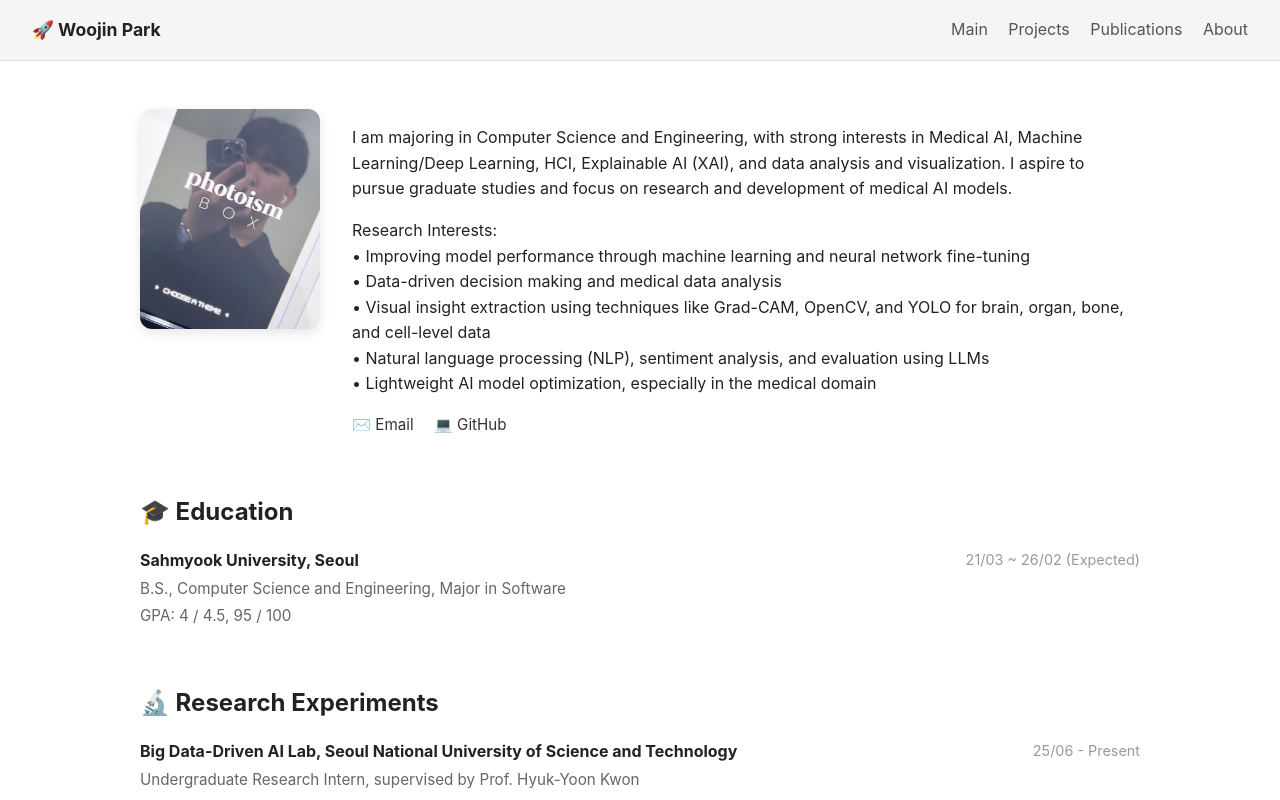
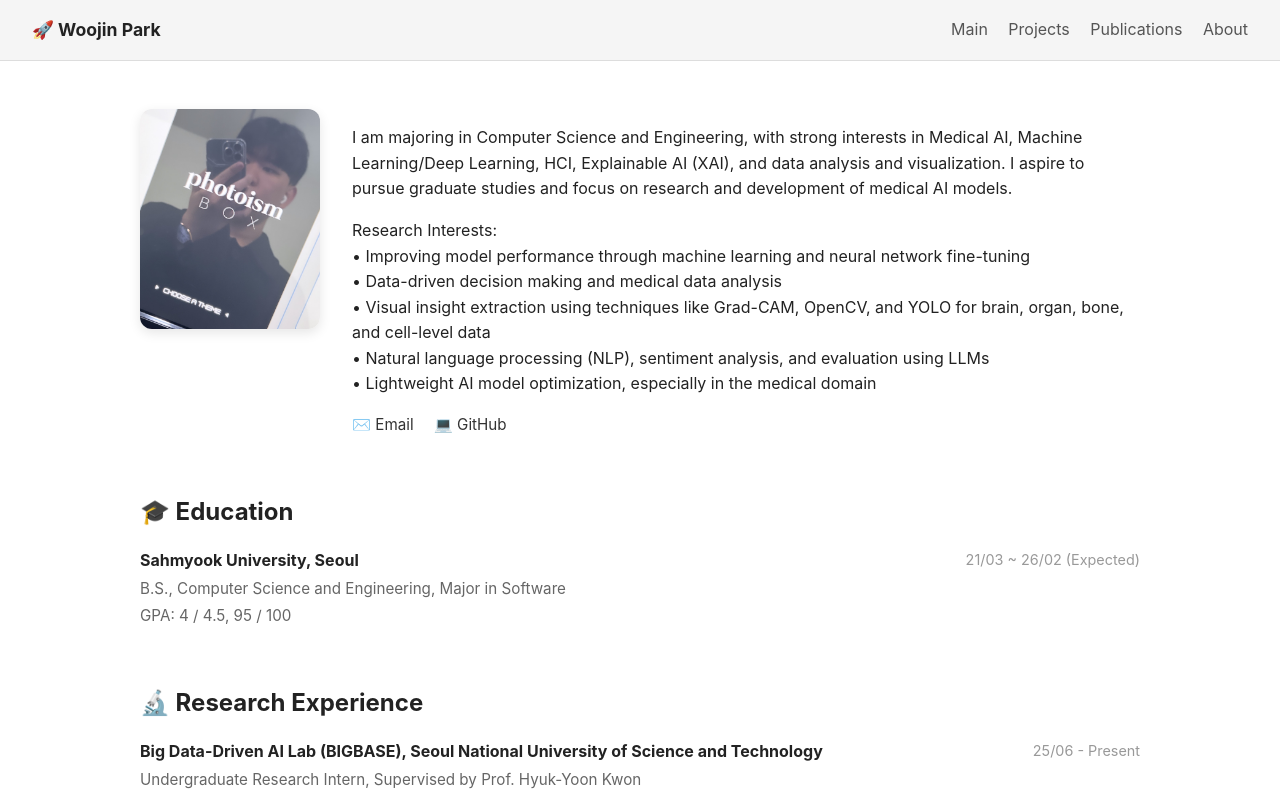
Before and after one commit to HenryPark62/HenryPark62.github.io, a plain HTML site: page about.html in a window 1280 px wide. Shown: the top 800 px of the page. Drawn offline with Linux system fonts and the light colour scheme.

Commit message:
Add files via upload

```diff
--- a/about.html
+++ b/about.html
@@ -68,12 +68,12 @@
 
 <!-- 연구경험 -->
 <section class="section">
-    <h2>🔬 Research Experiments</h2>
+    <h2>🔬 Research Experience</h2>
 
     <div class="item">
       <div class="item-main">
-        <strong>Big Data-Driven AI Lab, Seoul National University of Science and Technology</strong>
-        <div class="sub">Undergraduate Research Intern, supervised by Prof. Hyuk-Yoon Kwon</div>
+        <strong>Big Data-Driven AI Lab (BIGBASE), Seoul National University of Science and Technology</strong>
+        <div class="sub">Undergraduate Research Intern, Supervised by Prof. Hyuk-Yoon Kwon</div>
       </div>
       <div class="item-date">25/06 - Present</div>
     </div>
@@ -88,7 +88,7 @@
       <strong>Yet</strong>
       <div class="sub">Yet</div>
     </div>
-    <div class="item-date">25/08 Expected</div>
+    <div class="item-date">25/08 (Expected)</div>
   </div>
 </section>
 
```
